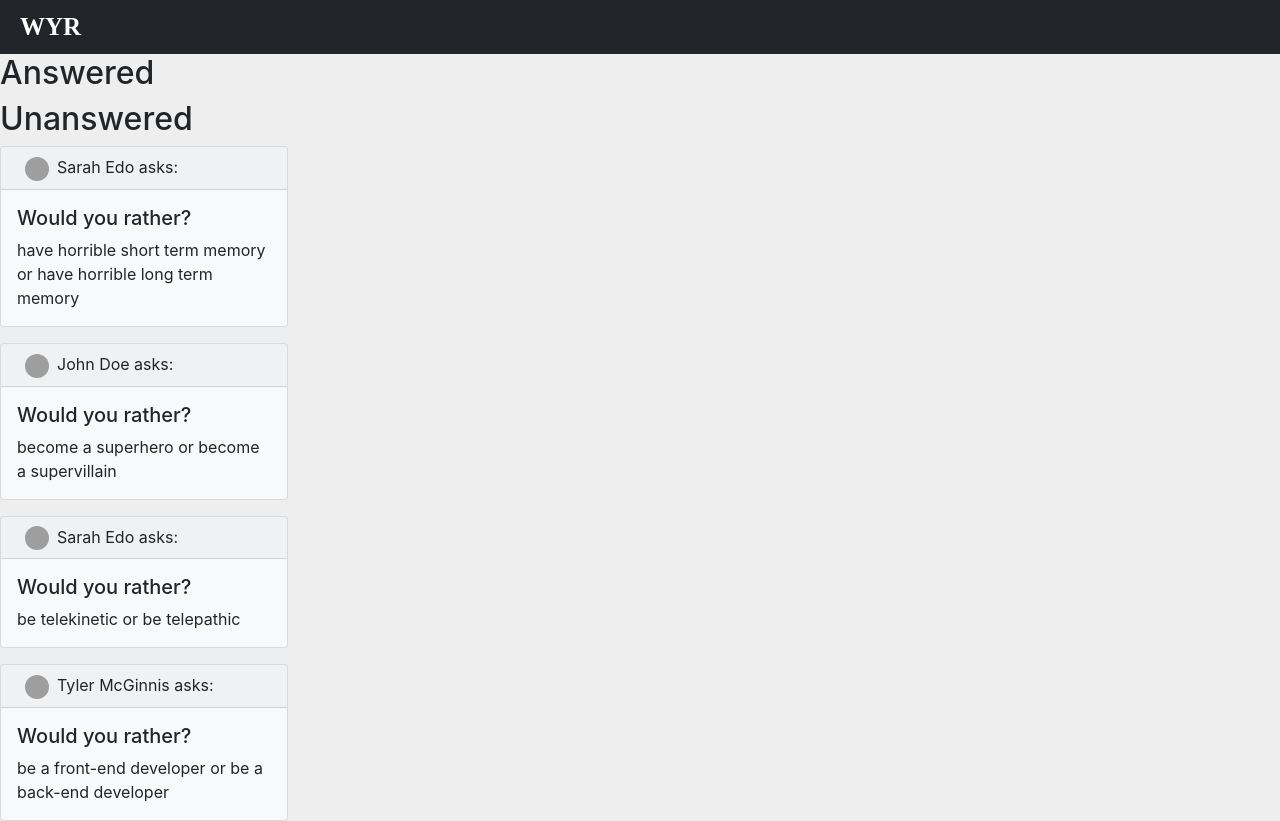
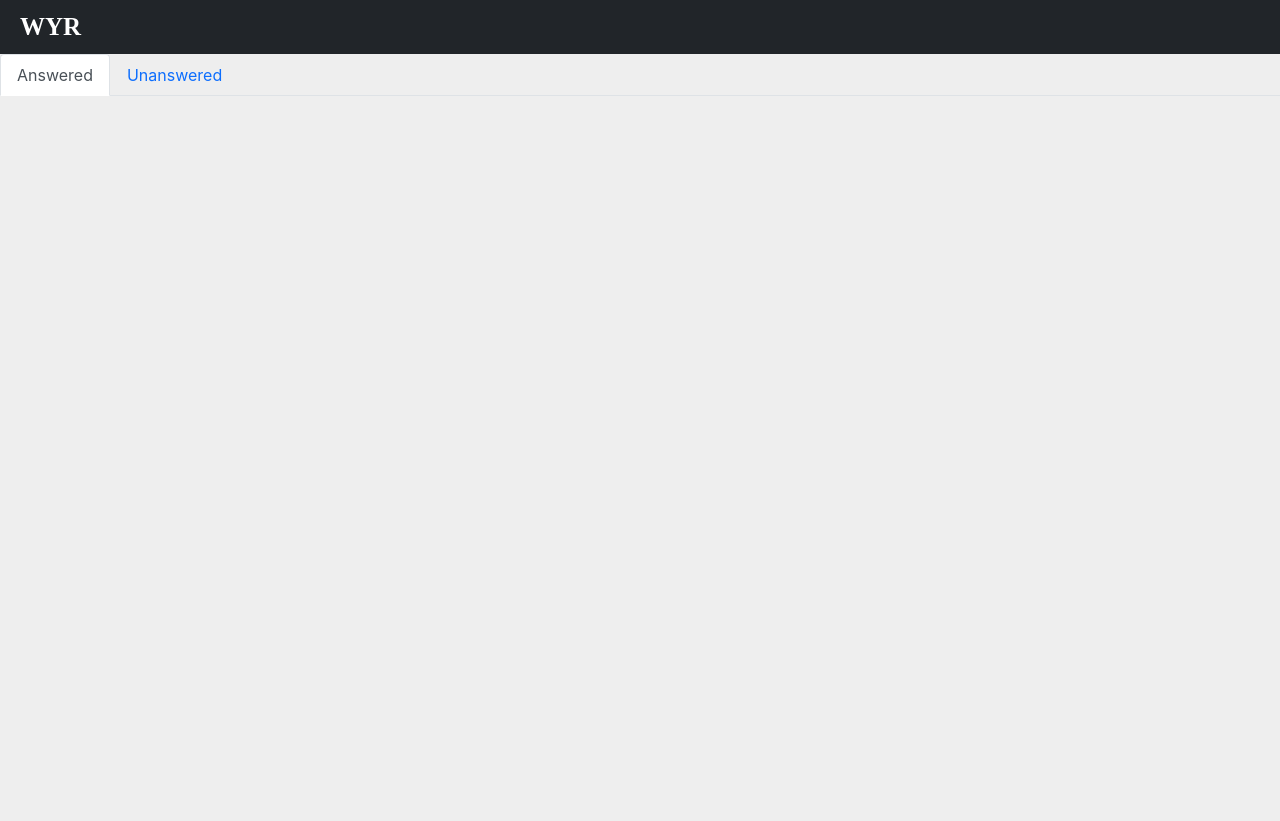
Before and after one commit to dsypien/would-your-rather, a React (Create React App) app: page /home in a window 1280 px wide. Shown: the top 821 px of the page. After the commit the page ends 800 px from the top, so only its background shows below. Built offline with nearby package versions, Linux system fonts and the light colour scheme; grey boxes are pictures that could not be loaded; a web font is replaced by a local one.

Commit message:
Added tabs for answered/unanswered poll lists

```diff
--- a/src/components/Home.js
+++ b/src/components/Home.js
@@ -1,6 +1,7 @@
 import React, { Component } from 'react'
 import PollList from './PollList'
 import { connect } from 'react-redux'
+import {Tab, Tabs } from 'react-bootstrap'
 
 class Home extends Component {
    render () {
@@ -26,11 +27,19 @@ class Home extends Component {
 
       return (
          <div>
-            <h2>Answered</h2>
-            <PollList questions={answeredQuestions} users={users}/>
-
-            <h2>Unanswered</h2>
-            <PollList questions={unansweredQuestions} users={users}/>
+            <Tabs
+               id="controlled-tab-example"
+               adefaultActiveKey="answered"
+               transition={false}
+               className="mb-3"
+            >
+               <Tab eventKey="answered" title="Answered">
+                  <PollList questions={answeredQuestions} users={users}/>
+               </Tab>
+               <Tab eventKey="unanswered" title="Unanswered">
+                  <PollList questions={unansweredQuestions} users={users}/>
+               </Tab>
+            </Tabs>
          </div>
       )
    }
```
